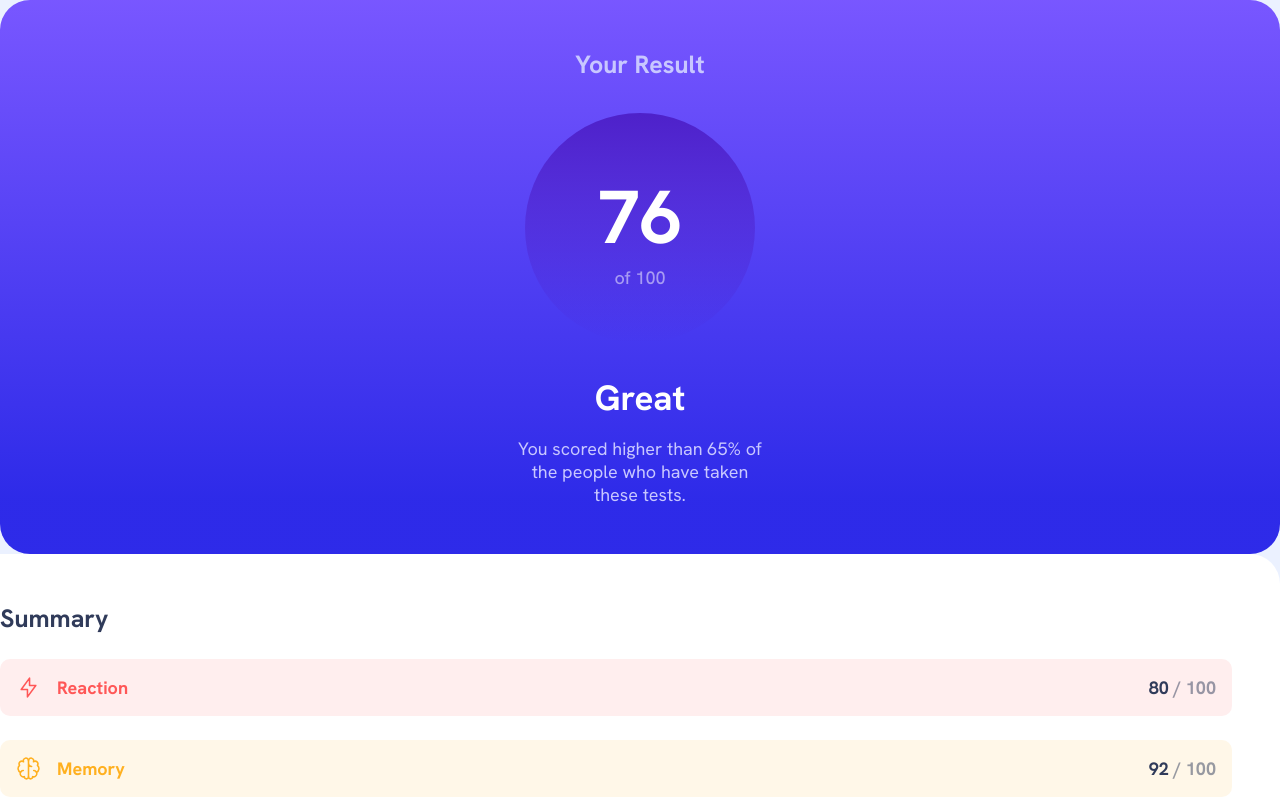
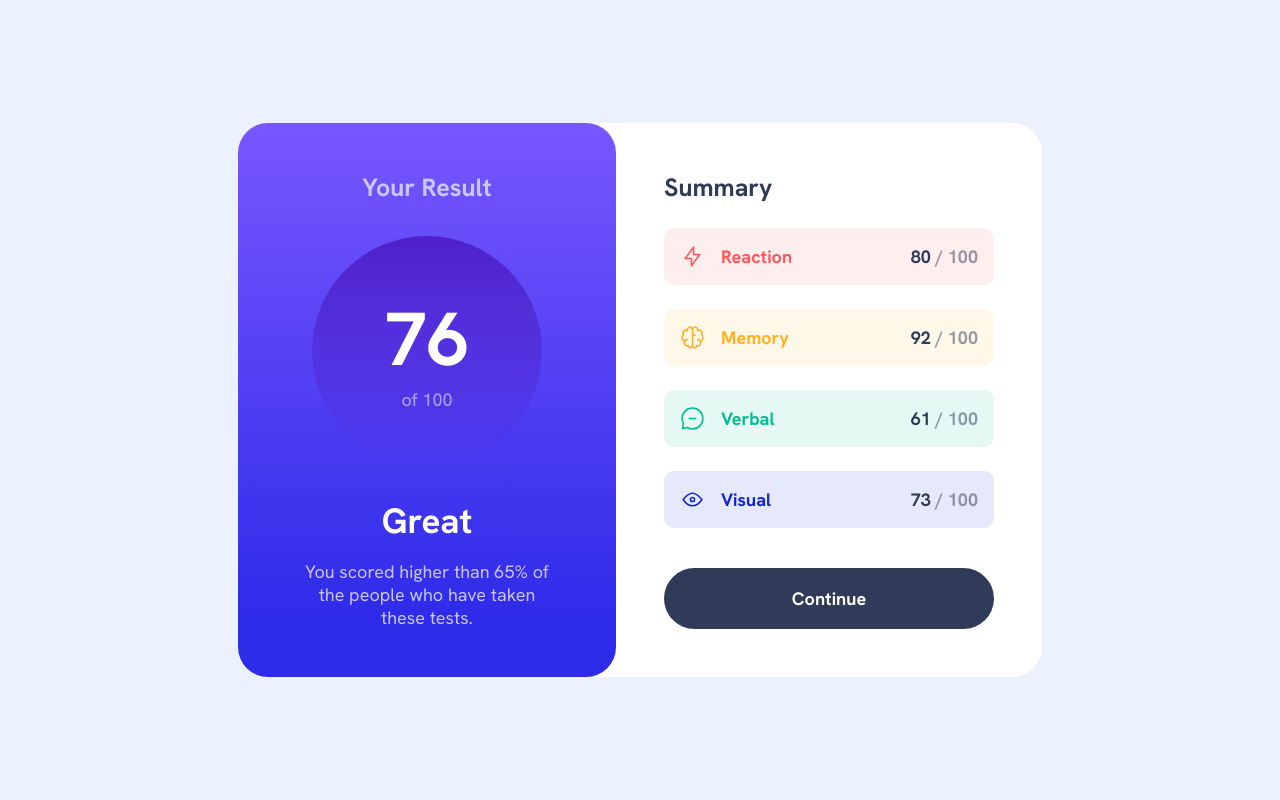
Before and after one commit to f29pereira/results-summary-component, a Next.js app: page / in a window 1280 px wide. Shown: the top 800 px of the page. Built offline with nearby package versions, Linux system fonts and the light colour scheme.

Commit message:
feat: add styling to the Result component
- Add desktop (1024px) styles

```diff
--- /dev/null
+++ b/src/app/components/Result/Result.module.css
@@ -0,0 +1,25 @@
+/*
+CSS Module for the Result component:
+- Renders the score and summary
+*/
+
+/*Desktop Styles*/
+@media (min-width: 64rem /*1024px*/) {
+  .sectionCont {
+    display: flex;
+    justify-content: center;
+    align-items: center;
+    height: 100vh;
+    background-color: var(--pale-blue);
+  }
+
+  .grid {
+    display: grid;
+    grid-template-columns: 1fr 1fr;
+    align-items: stretch;
+    gap: 3rem;
+    max-width: 55rem; /*880px*/
+    border-radius: var(--border-radius-30);
+    background-color: var(--white);
+  }
+}
--- a/src/app/components/Result/Result.tsx
+++ b/src/app/components/Result/Result.tsx
@@ -1,3 +1,4 @@
+import styles from "./Result.module.css";
 import Score from "../Score/Score";
 import Summary from "../Summary/Summary";
 
@@ -6,9 +7,11 @@ import Summary from "../Summary/Summary";
  */
 export default function Result() {
   return (
-    <section>
-      <Score score={76} type="Great" percentage={65} />
-      <Summary />
+    <section className={styles.sectionCont}>
+      <div className={styles.grid}>
+        <Score score={76} type="Great" percentage={65} />
+        <Summary />
+      </div>
     </section>
   );
 }
```
